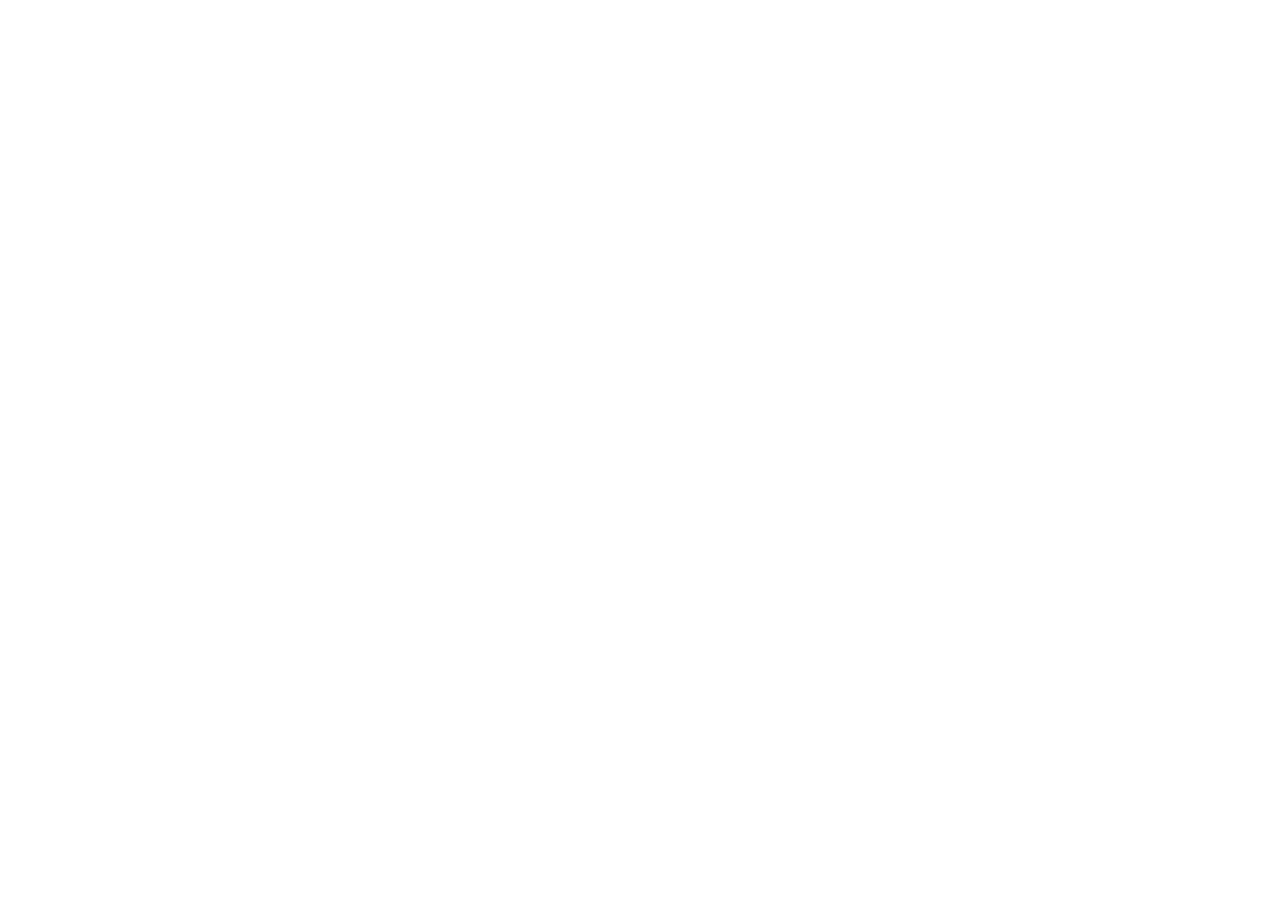
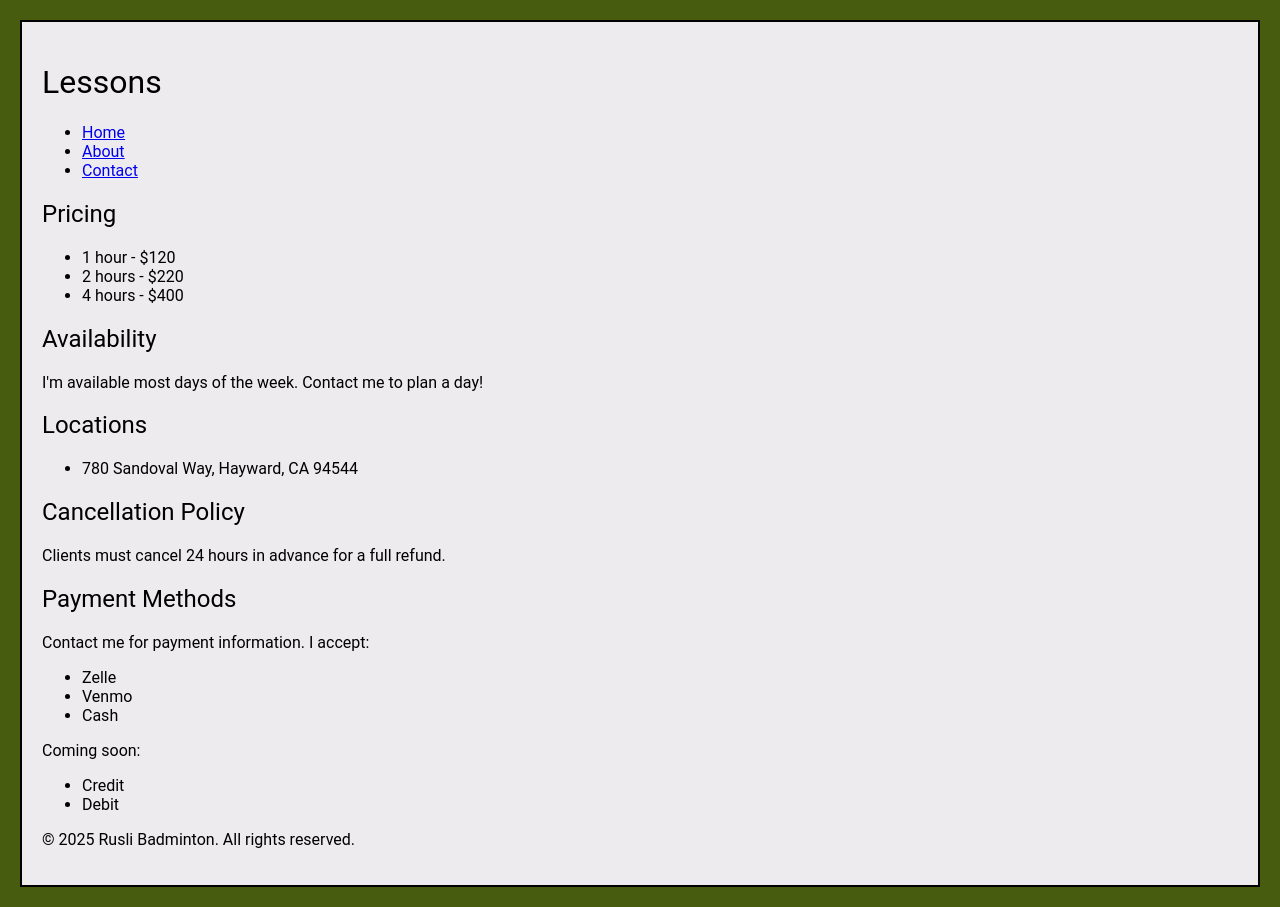
Before and after one commit to MarcRusli/badminton-coaching, a plain HTML site: page lessons.html in a window 1280 px wide. Before the commit the page ends 800 px from the top, so only its background shows below. Drawn offline with Linux system fonts and the light colour scheme.

Commit message:
Filled in some lesson information

```diff
--- a/lessons.html
+++ b/lessons.html
@@ -0,0 +1,76 @@
+<!DOCTYPE html>
+<html lang="en">
+
+<head>
+    <meta charset="UTF-8">
+    <meta name="viewport" content="width=device-width, initial-scale=1.0">
+    <meta http-equiv="X-UA-Compatible" content="ie=edge">
+    <title>Lessons</title>
+    <link rel="stylesheet" href="styles/styles.css"> <!-- Optional: link to an external CSS file -->
+</head>
+
+<body>
+    <div class="container">
+        <header>
+            <h1>Lessons</h1>
+            <nav>
+                <ul>
+                    <li><a href="index.html">Home</a></li>
+                    <li><a href="about.html">About</a></li>
+                    <li><a href="contact.html">Contact</a></li>
+                </ul>
+            </nav>
+        </header>
+
+        <main>
+            <section>
+                <h2>Pricing</h2>
+                <ul>
+                    <li>1 hour - $120</li>
+                    <li>2 hours - $220</li>
+                    <li>4 hours - $400</li>
+                </ul>
+            </section>
+
+            <section>
+                <h2>Availability</h2>
+                <p>I'm available most days of the week. Contact me to plan a day!</p>
+            </section>
+
+            <section>
+                <h2>Locations</h2>
+                <ul>
+                    <li>780 Sandoval Way, Hayward, CA 94544</li>
+                </ul>
+            </section>
+
+            <section>
+                <h2>Cancellation Policy</h2>
+                <p>Clients must cancel 24 hours in advance for a full refund.</p>
+            </section>
+
+            <section>
+                <h2>Payment Methods</h2>
+                <p>Contact me for payment information. I accept:</p>
+                <ul>
+                    <li>Zelle</li>
+                    <li>Venmo</li>
+                    <li>Cash</li>
+                </ul>
+                <p>Coming soon:</p>
+                <ul>
+                    <li>Credit</li>
+                    <li>Debit</li>
+                </ul>
+            </section>
+        </main>
+
+        <footer>
+            <p>&copy; 2025 Rusli Badminton. All rights reserved.</p>
+        </footer>
+    </div>
+
+    <script src="script.js"></script> <!-- Optional: link to an external JavaScript file -->
+</body>
+
+</html>
```
Also changed, not shown: about.html (+2 -3 lines), index.html (+2 -1 lines).
